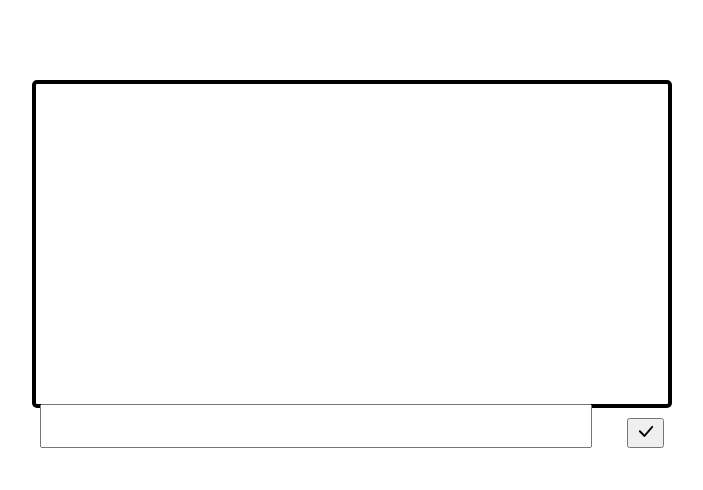
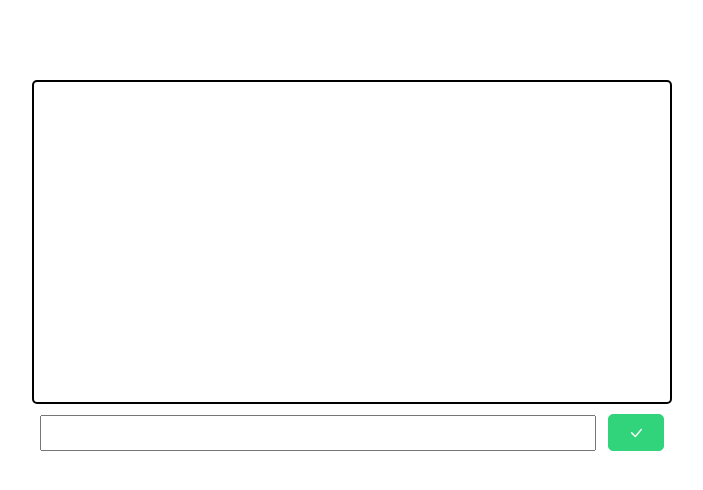
Before and after one commit to JuanjoOrt/react-todo-testing, a React (Vite) app: page / in a window 1280 px wide. Both pictures are taken after a click on the button "Añadir". Shown: the top 490 px of the page, without its empty margins (288-991 px from the left). Built offline with nearby package versions, Linux system fonts and the light colour scheme.

Commit message:
fixing styles and logic added

```diff
--- a/src/App.css
+++ b/src/App.css
@@ -4,4 +4,5 @@
   height: 100vh;
   display: flex;
   justify-content: center;
+  font-family: -apple-system, BlinkMacSystemFont, 'Segoe UI', Roboto, Oxygen, Ubuntu, Cantarell, 'Open Sans', 'Helvetica Neue', sans-serif;
 }
--- a/src/components/todo/ButtonSection.jsx
+++ b/src/components/todo/ButtonSection/ButtonSection.jsx
@@ -1,6 +1,7 @@
 
 import React, { useState } from 'react'
 import { BsCheckLg } from "react-icons/bs";
+import './styles.css'
 
 
 export default function ButtonSection({handleNewTodo}){
@@ -28,13 +29,13 @@ export default function ButtonSection({handleNewTodo}){
         <>
             { !insertMode && <>
                 <div className='buttons-section__add'>
-                    <button onClick={handleAdd}>Añadir</button>
+                    <button className='button button-add' onClick={handleAdd}>Añadir</button>
                 </div>
             </>
             }
             { insertMode && <form onSubmit={handleSubmit}>
                 <input type='text' className='input-text' onChange={handleChangeInputText} value={text}/>
-                <button className='button-success' success><BsCheckLg className='icon'/></button>
+                <button className='button button-success'><BsCheckLg className='icon'/></button>
             </form>}
         </>
     )
--- /dev/null
+++ b/src/components/todo/ButtonSection/styles.css
@@ -0,0 +1,34 @@
+
+.button{
+    padding: .4rem 1.2rem;
+    font-size: 16px;
+    border-radius: 5px;
+    color: white;
+    font-weight: 600;
+    cursor: pointer;
+}
+
+.button-add{
+    background-color: #1890ff;
+    border: 1px solid #1890ff;
+}
+
+.button-success{
+    background-color: #31d37b;
+    border: 1px solid #31d37b;
+    height: fit-content;
+    margin-top: 10px;
+    display: flex;
+    padding: .6rem 1.2rem;
+}
+
+.icon {
+    font-size: 1rem;
+}
+
+.input-text{
+    width: 34rem!important;
+    height: 1.9rem;
+    font-size: 16px;
+    padding-left: .4rem;
+}
--- /dev/null
+++ b/src/components/todo/Checkbox/Checkbox.jsx
@@ -0,0 +1,16 @@
+import React from 'react'
+import './styles.css'
+
+
+export default function Checkbox({label, value, onChange}){
+
+
+    return (
+        <div className='checkbox'>
+            <input type={'checkbox'} checked={value} onChange={(e) =>
+                                                        onChange({value: e.target.checked, label})}
+            />
+            <span className='checkbox-label'>{label}</span>
+        </div>
+    )
+}
--- /dev/null
+++ b/src/components/todo/Checkbox/styles.css
@@ -0,0 +1,10 @@
+
+
+.checkbox{
+    margin: .6rem 1rem;
+}
+
+.checkbox-label{
+    margin-left: .5rem;
+    font-size: 1.2rem;
+}
--- a/src/components/todo/index.jsx
+++ b/src/components/todo/index.jsx
@@ -1,22 +1,25 @@
 import React,{ useState } from 'react'
 import './todo.css'
-import ButtonSection from './ButtonSection';
+import ButtonSection from './ButtonSection/ButtonSection';
+import Checkbox from './Checkbox/Checkbox'
 
 export default function TodoContainer(){
-    const [list, setList] = useState([])
+    const [list, setList] = useState({})
 
     const handleNewTodo = (text) => {
-        setList([...list, text])
+        setList({...list, [text]: false})
+    }
+
+    const handleCheckbox = ({label, value}) => {
+        setList({...list, [label]: value})
     }
 
     return (
         <main>
-            <div rounded title='List' className='todo-container'>
-                {list.map((todoItem, index) =>
-                    <div  key={index}>
-                        <input type={'checkbox'} />
-                        <span>{todoItem}</span>
-                    </div>)}
+            <div title='List' className='todo-container'>
+                {Object.keys(list).map((listKey, index) =>
+                    <Checkbox key={index} label={listKey} value={list[listKey]} onChange={handleCheckbox}/>
+                )}
             </div>
             <ButtonSection handleNewTodo={handleNewTodo}/>
         </main>
--- a/src/components/todo/todo.css
+++ b/src/components/todo/todo.css
@@ -6,7 +6,7 @@ main{
 
   .todo-container{
     min-height: 20rem;
-    border: 4px solid black;
+    border: 2px solid black;
     border-radius: 5px;
   }
 
@@ -20,18 +20,5 @@ main{
     display: flex;
     justify-content: space-between;
     margin: 0 8px;
+    align-items: flex-end;
   }
-
-  .button-success{
-    height: fit-content;
-    margin-top: 10px;
-}
-
-  .icon {
-      font-size: 1.3rem;
-  }
-
-  .input-text{
-      width: 34rem!important;
-      margin-top: -4px!important;
-  }
--- a/src/index.css
+++ b/src/index.css
@@ -6,8 +6,3 @@ body {
   -webkit-font-smoothing: antialiased;
   -moz-osx-font-smoothing: grayscale;
 }
-
-code {
-  font-family: source-code-pro, Menlo, Monaco, Consolas, 'Courier New',
-    monospace;
-}
```
